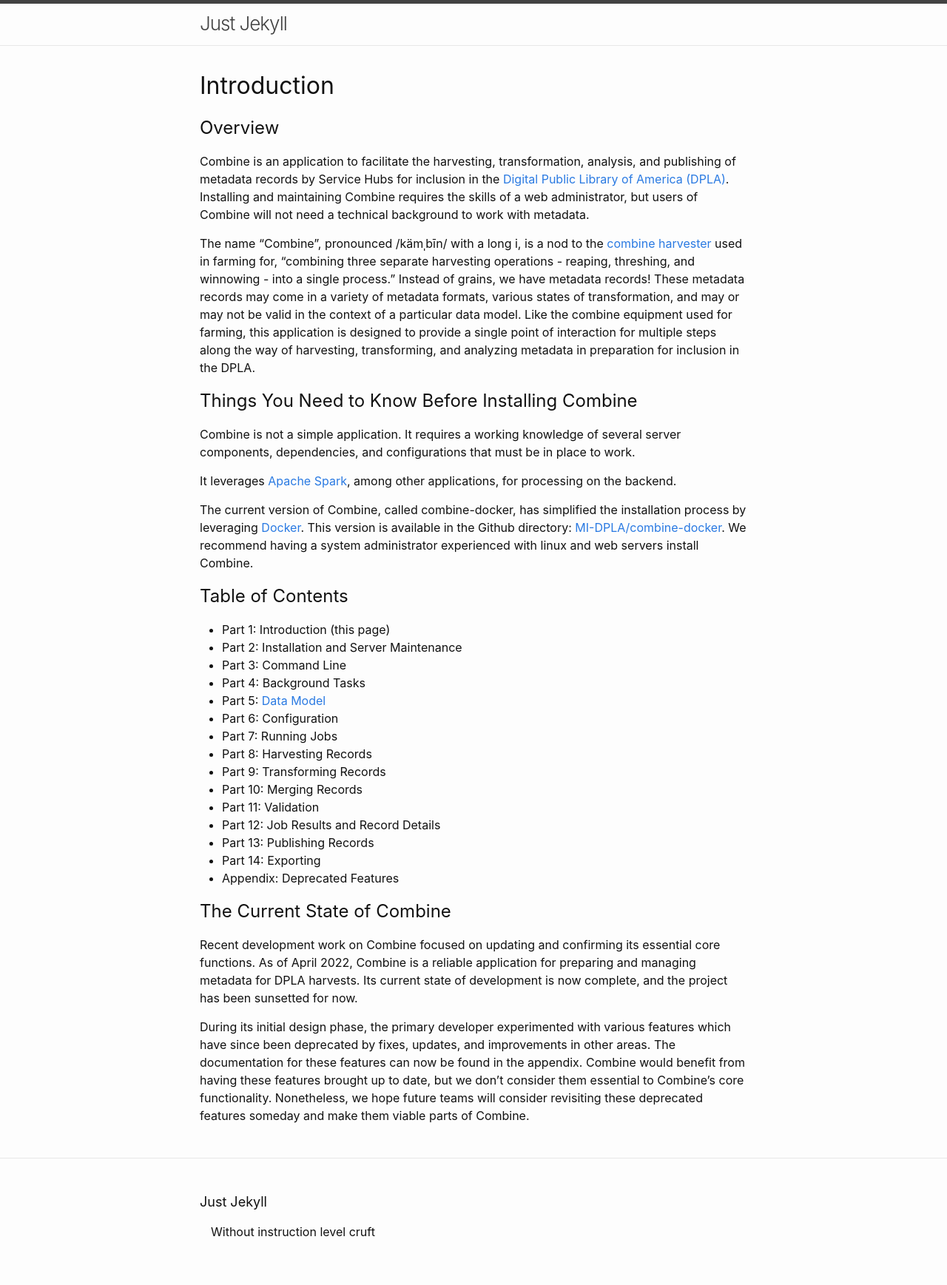
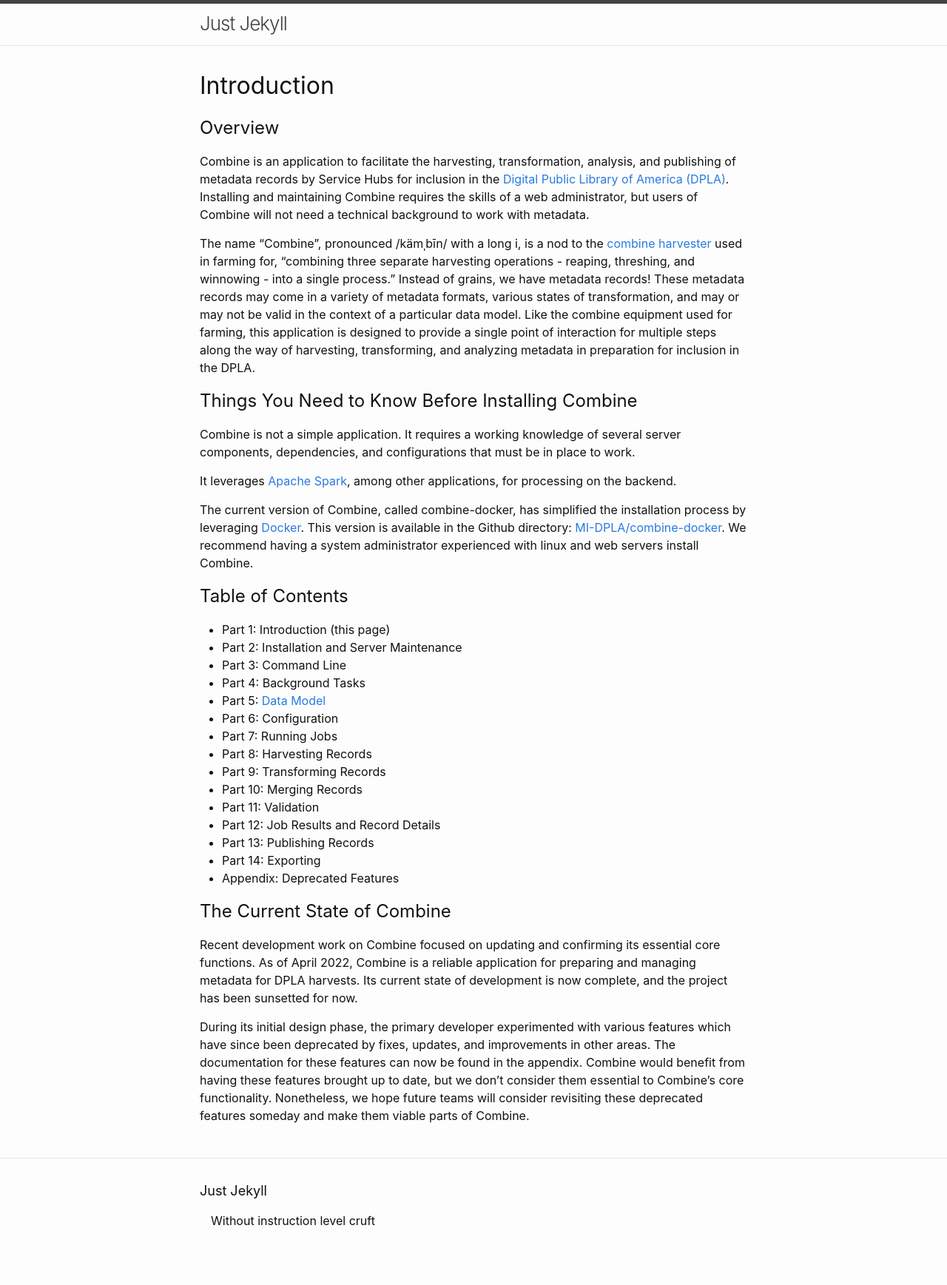
Before and after one commit to richardcadler/PureJekyll, a Jekyll site: the page built from docs/index.markdown, in a window 1280 px wide. Shown: the whole page at 74% size. Built offline with Jekyll 4.4.1, drawn with Linux system fonts in a browser that asks for light colours.

Commit message:
Footer fourth change
Noticed {{- and not just {{ around indented description. Maybe that accounts for the not lining up?

```diff
--- a/docs/_includes/footer.html
+++ b/docs/_includes/footer.html
@@ -3,7 +3,7 @@
 
   <div class="wrapper">
 
-    <p><h2 class="footer-heading">{{ site.title | escape }}</h2></p>
+    <h2 class="footer-heading">{{- site.title | escape -}}</h2>
 
     <!-- <div class="footer-col-wrapper">
       <div class="footer-col footer-col-1">
```
